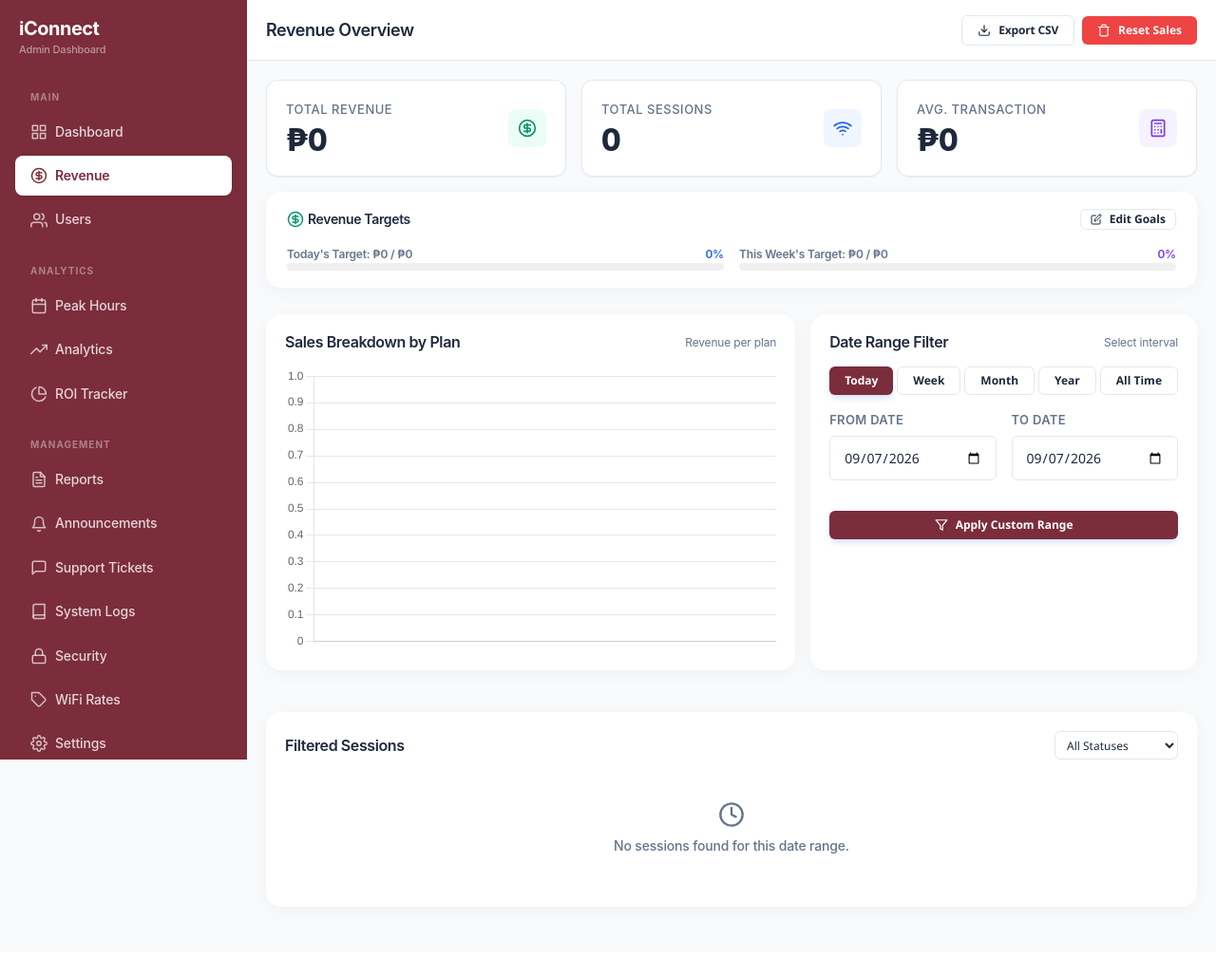
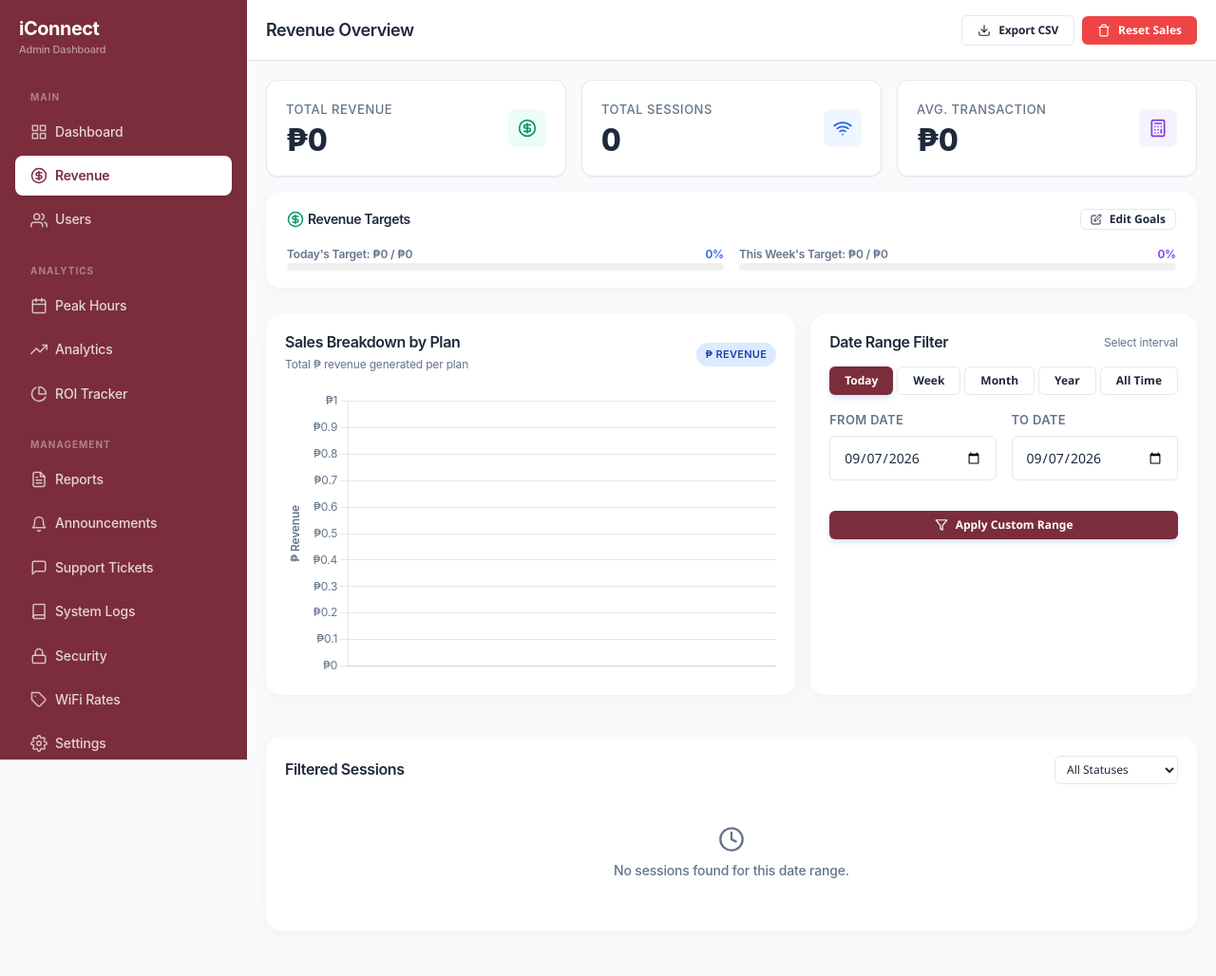
Before and after one commit to loricohenrian/iConnect, a Django app: page /iconnect-ops/revenue/ in a window 1280 px wide. Shown: the whole page at 95% size. Before the commit the page ends 957 px from the top, so only its background shows below. Run offline with Django 4.2, Linux system fonts and the light colour scheme; the visitor is signed in with stand-in values (Sample User, id 1); data comes from the database, SQL or seed files in the repository; data that the repository does not hold is empty; parts of the project's set-up code (start-up, migrations or seed data) failed here and were passed over.

Commit message:
Clarify revenue unit on plan sales chart and add confirmation check to Reset Sales

```diff
--- a/dashboard/templates/dashboard/revenue.html
+++ b/dashboard/templates/dashboard/revenue.html
@@ -100,8 +100,11 @@
     <!-- Sales Breakdown Chart -->
     <div class="chart-card mb-0">
         <div class="chart-header">
-            <h3 class="chart-title">Sales Breakdown by Plan</h3>
-            <span class="text-xs text-muted">Revenue per plan</span>
+            <div>
+                <h3 class="chart-title">Sales Breakdown by Plan</h3>
+                <span class="text-xs text-muted">Total ₱ revenue generated per plan</span>
+            </div>
+            <span class="badge badge-info text-xs">₱ Revenue</span>
         </div>
         <div class="chart-wrapper" style="min-height: 240px;">
             <canvas id="plan-sales-chart"></canvas>
@@ -258,7 +261,7 @@
             <span class="text-xs">Export a CSV backup first. This action cannot be undone.</span>
         </div>
 
-        <form method="POST" action="{% url 'dashboard:revenue' %}">
+        <form method="POST" action="{% url 'dashboard:revenue' %}" onsubmit="return confirm('Are you sure you want to reset all sales data? This action cannot be undone.');">
             {% csrf_token %}
             <input type="hidden" name="action" value="reset_sales">
             <input type="hidden" name="start_date" value="{{ start_date }}">
@@ -315,7 +318,6 @@
 {% endblock %}
 
 {% block dashboard_js %}
-<script src="https://cdn.jsdelivr.net/npm/chart.js"></script>
 <script>
     function enableCustomPeriod() {
         document.getElementById('custom-period-input').disabled = false;
@@ -378,7 +380,7 @@
                     tooltip: {
                         callbacks: {
                             label: function(context) {
-                                return '₱' + context.raw;
+                                return ' Revenue: ₱' + Number(context.raw || 0).toLocaleString();
                             }
                         }
                     }
@@ -386,10 +388,28 @@
                 scales: {
                     y: {
                         beginAtZero: true,
+                        title: {
+                            display: true,
+                            text: '₱ Revenue',
+                            font: { family: "'Inter', sans-serif", size: 12, weight: '600' },
+                            color: '#64748b',
+                            padding: { bottom: 8 }
+                        },
+                        ticks: {
+                            callback: function(val) {
+                                return '₱' + Number(val).toLocaleString();
+                            },
+                            font: { family: "'Inter', sans-serif", size: 12 },
+                            color: '#64748b'
+                        },
                         grid: { color: '#e2e8f0', drawBorder: false }
                     },
                     x: {
-                        grid: { display: false }
+                        grid: { display: false },
+                        ticks: {
+                            font: { family: "'Inter', sans-serif", size: 12 },
+                            color: '#64748b'
+                        }
                     }
                 }
             }
```
